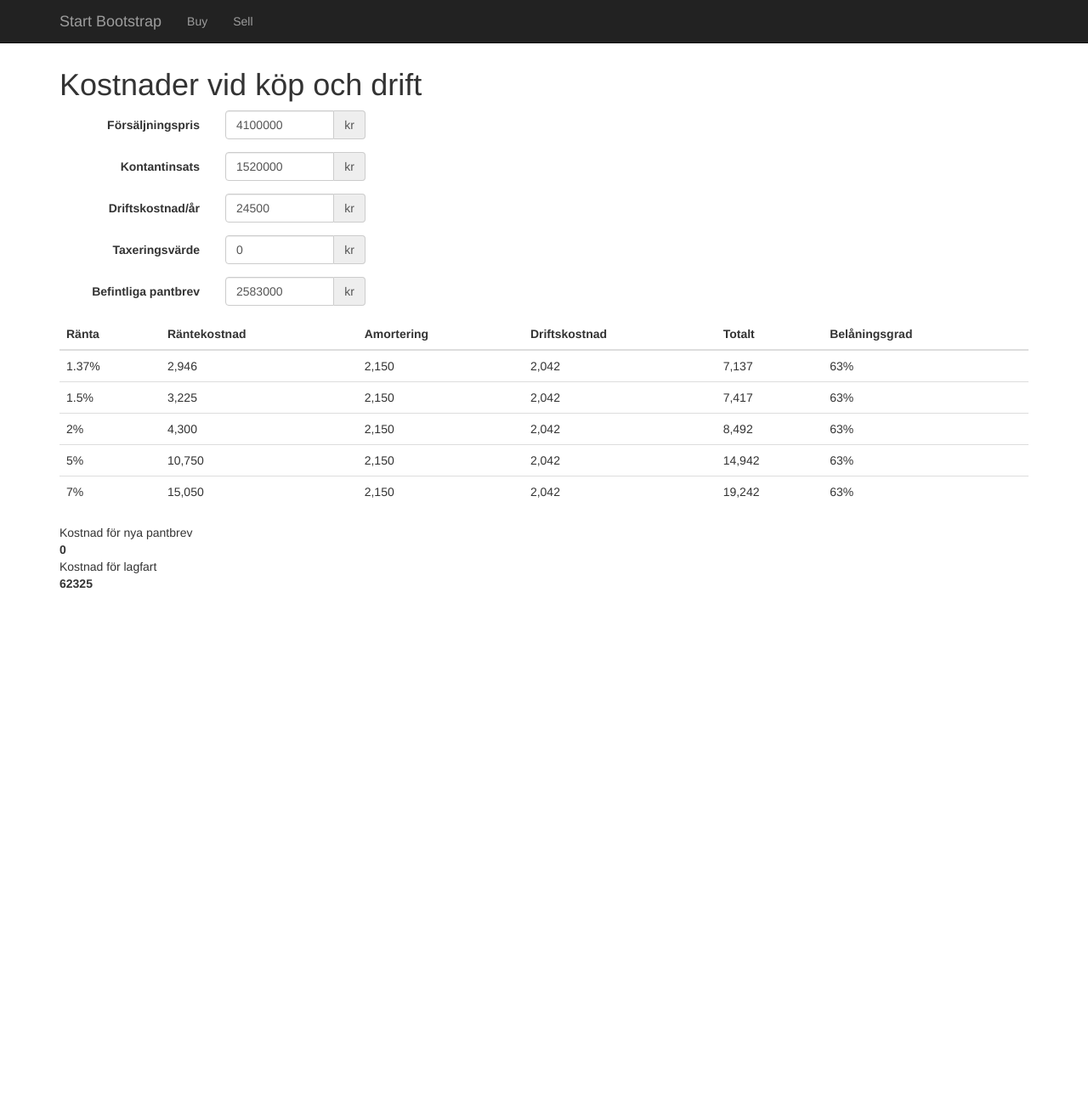
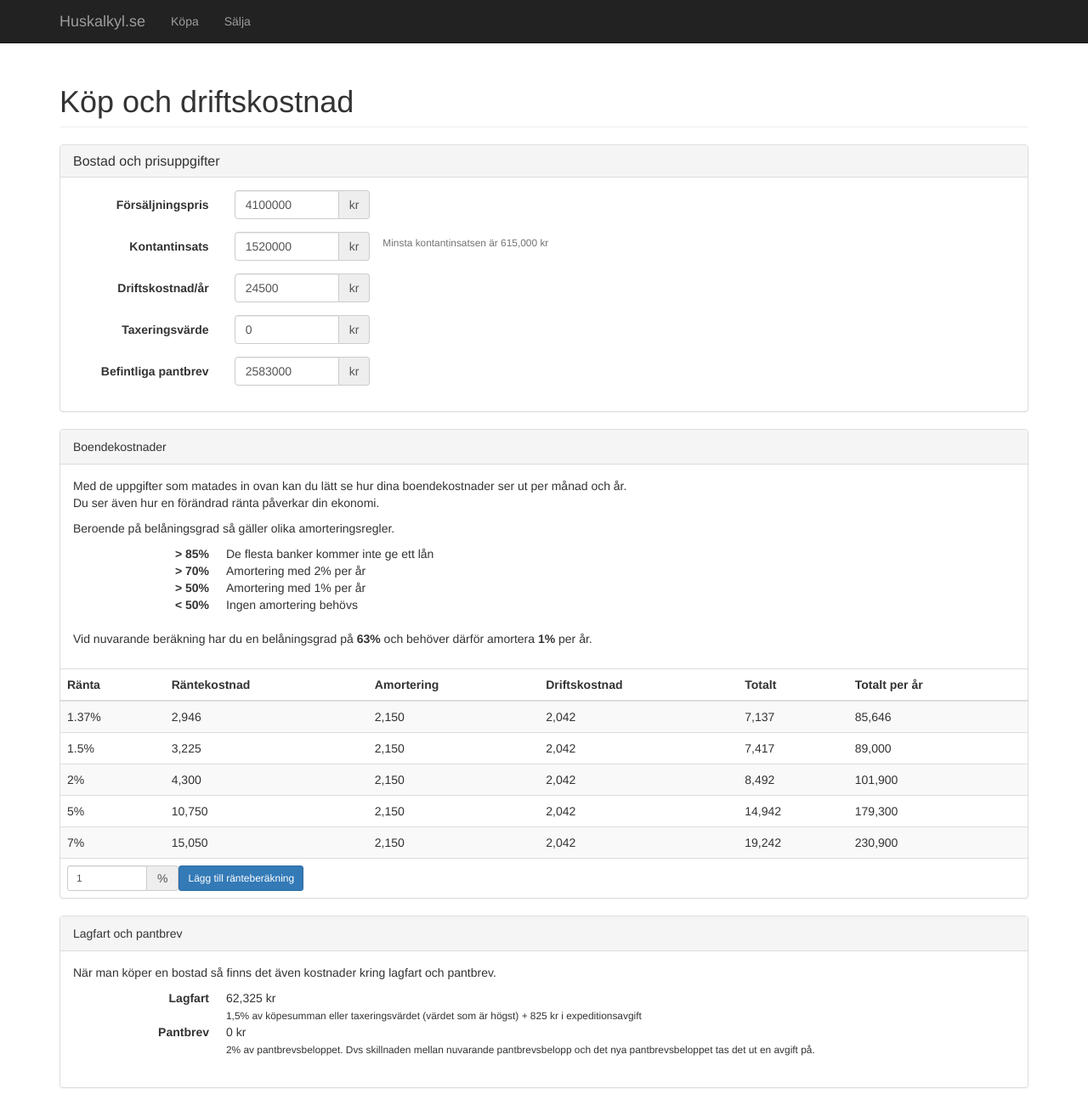
Before and after one commit to KennyEliasson/huskalkyl, a Vue app: page /#/buy in a window 1280 px wide. Shown: the whole page at 85% size. Before the commit the page ends 800 px from the top, so only its background shows below. Built offline with nearby package versions, Linux system fonts and the light colour scheme.

Commit message:
Mostly design changes to make interesting info clearer.

```diff
--- a/src/App.vue
+++ b/src/App.vue
@@ -1,27 +1,22 @@
 <template>
   <div id="app">
 
- <!-- Navigation -->
     <nav class="navbar navbar-inverse navbar-fixed-top" role="navigation">
       <div class="container">
-            <!-- Brand and toggle get grouped for better mobile display -->
         <div class="navbar-header">
-                <a class="navbar-brand" href="#">Start Bootstrap</a>
+            <a class="navbar-brand" href="#">Huskalkyl.se</a>
         </div>
-            <!-- Collect the nav links, forms, and other content for toggling -->
         <div class="collapse navbar-collapse" id="bs-example-navbar-collapse-1">
             <ul class="nav navbar-nav">
                 <li>
-                      <router-link to="/buy">Buy</router-link>
+                  <router-link to="/buy">Köpa</router-link>
                 </li>
                 <li>
-                      <router-link to="/sell">Sell</router-link>
+                  <router-link to="/sell">Sälja</router-link>
                 </li>
             </ul>
         </div>
-            <!-- /.navbar-collapse -->
       </div>
-        <!-- /.container -->
     </nav>
 
     <router-view></router-view>
--- a/src/components/Buy.vue
+++ b/src/components/Buy.vue
@@ -3,8 +3,14 @@
     <div class="container">
       <div class="row">
         <div class="col-lg-12">
-          <h1 class="section-heading">Kostnader vid köp och drift</h1>
 
+        <h1 class="page-header">Köp och driftskostnad</h1>
+
+        <div class="panel panel-default">
+          <div class="panel-heading">
+            <h3 class="panel-title">Bostad och prisuppgifter</h3>
+          </div>
+          <div class="panel-body">
             <form class="form-horizontal">
               <div class="form-group">
                 <label for="price" class="col-sm-2 control-label">Försäljningspris</label>
@@ -24,6 +30,7 @@
                     <span class="input-group-addon">kr</span>
                   </div>
                 </div>
+                 <span class="help-block small clickable" v-on:click="contribution=minimumContribution">Minsta kontantinsatsen är {{minimumContribution | formatNumber }} kr</span>
               </div>
 
               <div class="form-group">
@@ -46,7 +53,6 @@
                 </div>
               </div>
 
-
               <div class="form-group">
                 <label for="mortgageDeed" class="col-sm-2 control-label">Befintliga pantbrev</label>
                 <div class="col-sm-2">
@@ -58,8 +64,35 @@
               </div>
 
             </form>
+          </div>
+        </div>
 
-          <table class="table">
+        <div class="panel panel-default" v-show="valid">
+          <div class="panel-heading">Boendekostnader</div>
+          <div class="panel-body">
+            <p>
+              Med de uppgifter som matades in ovan kan du lätt se hur dina boendekostnader ser ut per månad och år.
+              <br>
+              Du ser även hur en förändrad ränta påverkar din ekonomi.
+            </p>
+            <p>Beroende på belåningsgrad så gäller olika amorteringsregler.</p>
+            <dl class="dl-horizontal">
+              <dt>> 85%</dt>
+              <dd>De flesta banker kommer inte ge ett lån</dd>
+              <dt>&gt; 70% </dt>
+              <dd>Amortering med 2% per år</dd>
+              <dt>&gt; 50% </dt>
+              <dd>Amortering med 1% per år</dd>
+              <dt>&lt; 50% </dt>
+              <dd>Ingen amortering behövs</dd>
+            </dl>
+
+            <p>
+              Vid nuvarande beräkning har du en belåningsgrad på <strong>{{advanceRation | formatNumber }}%</strong> och behöver därför amortera <strong>{{installmentRatePerYear*100}}%</strong> per år.
+            </p>
+          </div>
+          <div class="table-responsive">
+          <table class="table table-striped">
 
             <thead>
             <tr>
@@ -68,7 +101,7 @@
               <th>Amortering</th>
               <th>Driftskostnad</th>
               <th>Totalt</th>
-              <th>Belåningsgrad</th>
+              <th>Totalt per år</th>
             </tr>
             </thead>
 
@@ -79,15 +112,41 @@
                 <td>{{installment | formatNumber }}</td>
                 <td>{{operatingCostMonthly | formatNumber }}</td>
                 <td>{{total(interest) | formatNumber}}</td>
-                <td>{{advanceRation | formatNumber }}%</td>
+                <td>{{total(interest)*12 | formatNumber}}</td>
               </tr>
             </tbody>
+            <tfoot>
+              <tr>
+                <td colspan="100" class="form-inline">
+                  <div class="input-group">
+                    <input type="number" lang="en-150" class="form-control input-sm" min="0" max="100" step="0.01" v-model="newInterest" />
+                    <span class="input-group-addon">%</span>
+                  </div>
+                  <button class="btn btn-primary btn-sm" v-on:click="addInterestCalculation">Lägg till ränteberäkning</button>
+                </td>
+              </tr>
+            </tfoot>
           </table>
+          </div>
+        </div>
 
-          <dd>Kostnad för nya pantbrev</dd>
-          <dt>{{mortgageDeedCost}}</dt>
-          <dd>Kostnad för lagfart</dd>
-          <dt>{{titleDeedCost}}</dt>
+
+        <div class="panel panel-default" v-show="valid">
+          <div class="panel-heading">Lagfart och pantbrev</div>
+          <div class="panel-body">
+            <p>
+              När man köper en bostad så finns det även kostnader kring lagfart och pantbrev.
+            </p>
+            <dl class="dl-horizontal">
+              <dt>Lagfart</dt>
+              <dd>{{titleDeedCost | formatNumber }} kr<br/><small>1,5% av köpesumman eller taxeringsvärdet (värdet som är högst) + 825 kr i expeditionsavgift</small></dd>
+              <dt>Pantbrev</dt>
+              <dd>{{mortgageDeedCost | formatNumber }} kr<br/><small>2% av pantbrevsbeloppet. Dvs skillnaden mellan nuvarande pantbrevsbelopp och det nya pantbrevsbeloppet tas det ut en avgift på.</small></dd>
+            </dl>
+          </div>
+
+        </div>
+
         </div>
 			</div>
 		</div>
@@ -104,10 +163,20 @@ export default {
       operatingCost: 24500,
       assessedValue: 0,
       mortgageDeed: 2583000,
-      interests: [1.37, 1.5, 2, 5, 7]
+      interests: [1.37, 1.5, 2, 5, 7],
+      newInterest: 1
     };
   },
+  watch: {
+    'contribution': function (val) {
+      if(val > this.price)
+        this.contribution = this.price;
+    }
+  },
   computed: {
+    minimumContribution: function () {
+      return this.price * 0.15;
+    },
     loan: function () {
       return this.price - this.contribution;
     },
@@ -117,12 +186,18 @@ export default {
     advanceRation: function () {
       return (this.loan / this.price) * 100;
     },
-    installment: function () {
+    installmentRatePerYear: function () {
       if(this.advanceRation > 70)
-        return this.loan * 0.02 / 12;
+        return 0.02;
 
       if(this.advanceRation > 50)
-        return this.loan * 0.01 / 12;
+        return 0.01;
+
+      return 0;
+    },
+    installment: function () {
+      if(this.installmentRatePerYear > 0)
+        return this.loan * this.installmentRatePerYear / 12;
 
       return 0;
     },
@@ -135,6 +210,21 @@ export default {
     },
     titleDeedCost: function () {
       return 825 + (this.price * 0.015);
+    },
+    valid: function () {
+      if(this.price < 1)
+        return false;
+
+      if(this.contribution > this.price)
+        return false;
+
+      if(!this.satisfiedMinimumContribution)
+        return false;
+
+      return true;
+    },
+    satisfiedMinimumContribution: function () {
+      return this.minimumContribution <= this.contribution;
     }
   },
   methods: {
@@ -143,12 +233,17 @@ export default {
     },
     total: function (interest) {
       return this.interestCharge(interest) + this.installment + this.operatingCostMonthly;
+    },
+    addInterestCalculation: function () {
+      this.interests.push(this.newInterest);
+      this.interests.sort((a, b) => a - b);
     }
   }
 };
 </script>
 
-<!-- Add "scoped" attribute to limit CSS to this component only -->
 <style scoped>
-
+.clickable {
+  cursor: pointer;
+}
 </style>
```
Lines whose indentation alone changed are shown as unchanged.
